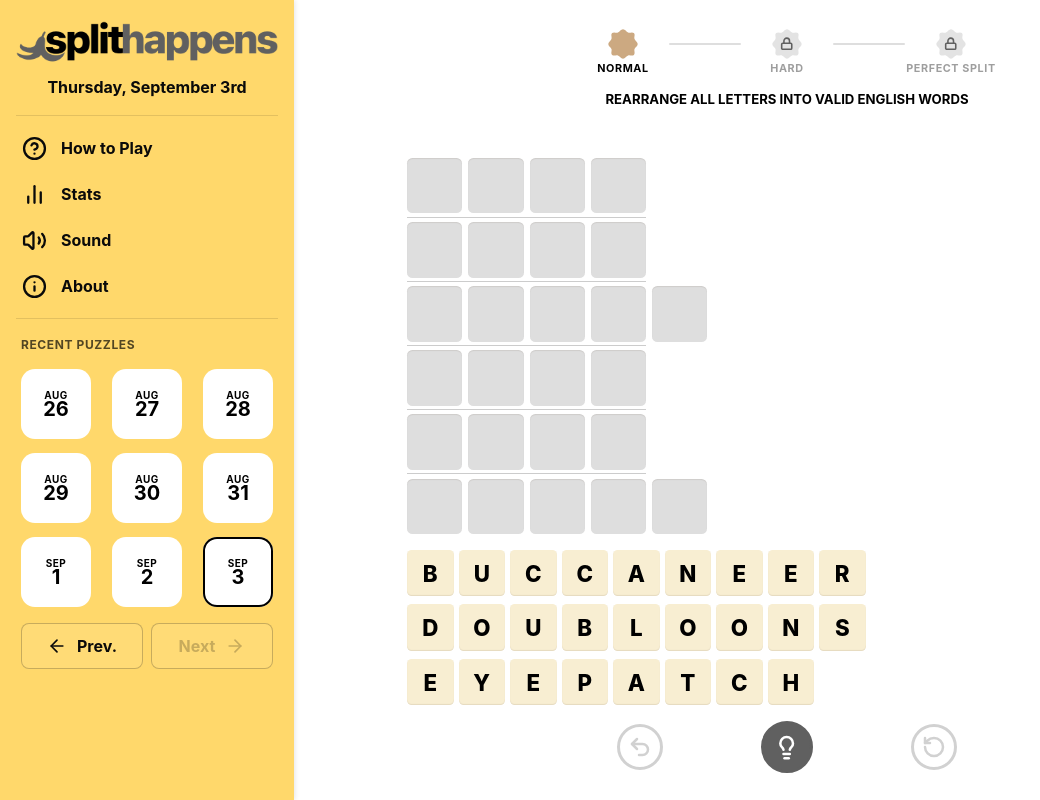
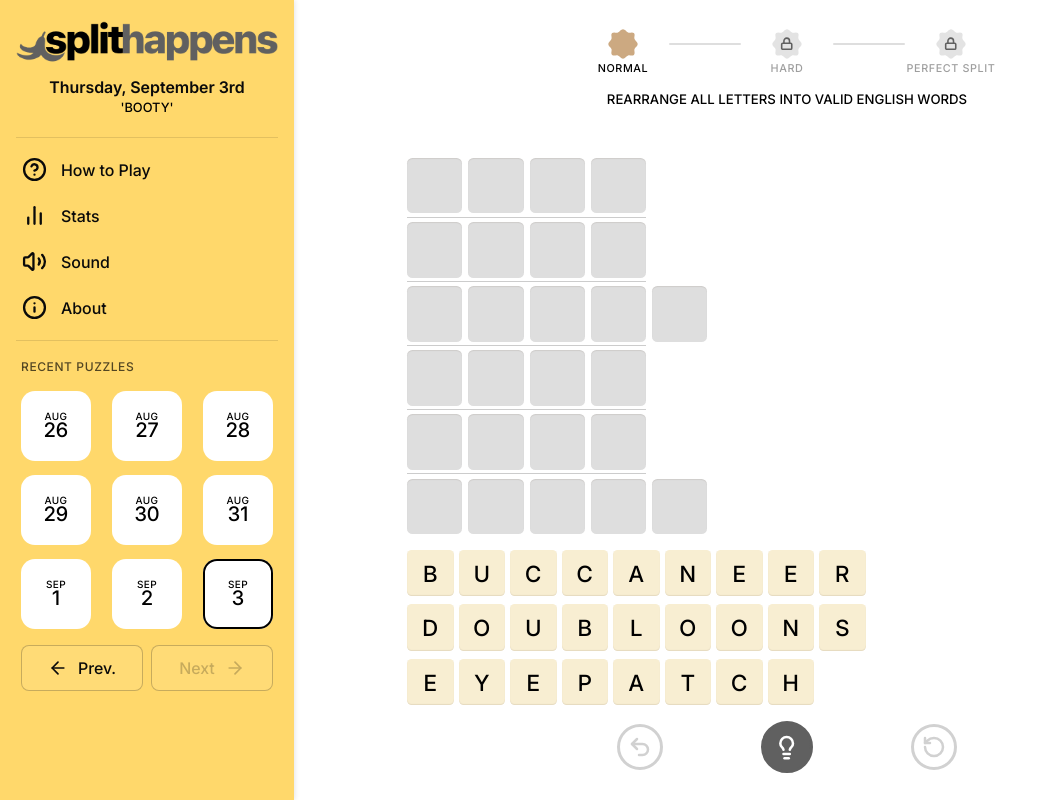
Before and after one commit to UncommonCrawl/SplitHappensWeb, a React (Vite) app: page / in a window 1280 px wide. Shown: the whole page, without its empty margins (0-1040 px from the left). Built offline with nearby package versions, Linux system fonts and the light colour scheme.

Commit message:
Display level title

```diff
--- a/src/App.tsx
+++ b/src/App.tsx
@@ -740,7 +740,10 @@ export default function App() {
         ><Menu /></button>
         <div className="mobile-brand">
           <img src={staticAssetPath("/images/title.png")} alt="Split Happens" className="mobile-wordmark" />
-          <h1>{longDate(selectedDate)}</h1>
+          <h1>
+            <span className="level-date">{longDate(selectedDate)}</span>
+            <span className="level-title">'{activeLevel.goldWord}'</span>
+          </h1>
         </div>
         <span className="mobile-header-spacer" aria-hidden="true" />
       </header>
@@ -759,7 +762,10 @@ export default function App() {
         <button className="drawer-close" aria-label="Close sidebar menu" onClick={() => closeDrawer()}><X /></button>
         <header className="sidebar-brand">
           <img src={staticAssetPath("/images/title.png")} alt="Split Happens" className="wordmark" />
-          <h1>{longDate(selectedDate)}</h1>
+          <h1>
+            <span className="level-date">{longDate(selectedDate)}</span>
+            <span className="level-title">'{activeLevel.goldWord}'</span>
+          </h1>
         </header>
 
         <nav className="sidebar-actions" aria-label="Game actions">
--- a/src/styles.css
+++ b/src/styles.css
@@ -1,5 +1,14 @@
+@font-face {
+  font-family: Inter;
+  src: url("/fonts/Inter-Latin.woff2") format("woff2");
+  font-style: normal;
+  font-weight: 100 900;
+  font-display: swap;
+}
+
 :root {
   font-family: Inter, ui-rounded, "SF Pro Rounded", -apple-system, BlinkMacSystemFont, "Segoe UI", sans-serif;
+  font-weight: 500;
   color: #000;
   background: #fff;
   font-synthesis: none;
@@ -28,6 +37,7 @@ html, body, #root { min-height: 100%; margin: 0; }
 body { min-width: 320px; background: #fff; }
 button, input { font: inherit; }
 button { color: inherit; }
+h1, h2, h3, strong, b { font-weight: 500; }
 
 .app-shell { min-height: 100vh; display: grid; grid-template-columns: 294px minmax(0, 1fr); }
 .mobile-header, .drawer-backdrop, .drawer-close { display: none; }
@@ -45,6 +55,9 @@ button { color: inherit; }
 .sidebar-brand { padding: 0 0 18px; text-align: center; border-bottom: 1px solid rgb(0 0 0 / 11%); }
 .wordmark { width: 100%; height: 48px; object-fit: contain; object-position: center; }
 .sidebar-brand h1 { margin: 8px 0 0; font-size: 16px; line-height: 1.2; white-space: nowrap; }
+.sidebar-brand h1 span, .mobile-brand h1 span { display: block; }
+.sidebar-brand .level-date, .mobile-brand .level-date { font-weight: 600; }
+.sidebar-brand .level-title, .mobile-brand .level-title { color: #000; font-size: 80%; font-weight: 500; line-height: 1.68; }
 .sidebar-actions { padding: 9px 0; border-bottom: 1px solid rgb(0 0 0 / 11%); }
 .sidebar-actions button {
   width: 100%;
@@ -56,7 +69,7 @@ button { color: inherit; }
   display: flex;
   align-items: center;
   gap: 14px;
-  font-weight: 700;
+  font-weight: 500;
   text-align: left;
   cursor: pointer;
 }
@@ -82,7 +95,7 @@ button { color: inherit; }
 .progress-rail h2 { margin: 0 0 17px; font-size: 12px; text-transform: uppercase; letter-spacing: .05em; color: rgb(0 0 0 / 68%); }
 .rail-row, .stat-row { display: flex; align-items: center; justify-content: space-between; min-height: 42px; }
 .rail-row + .rail-row { border-top: 1px solid #eee; }
-.archive-button { width: 100%; height: 46px; margin-top: 16px; border: 1px solid rgb(0 0 0 / 22%); background: rgb(255 255 255 / 8%); border-radius: 8px; font-weight: 700; display: flex; align-items: center; justify-content: center; gap: 10px; cursor: pointer; }
+.archive-button { width: 100%; height: 46px; margin-top: 16px; border: 1px solid rgb(0 0 0 / 22%); background: rgb(255 255 255 / 8%); border-radius: 8px; font-weight: 500; display: flex; align-items: center; justify-content: center; gap: 10px; cursor: pointer; }
 .archive-button:hover:not(:disabled) { border-color: rgb(0 0 0 / 40%); background: rgb(255 255 255 / 22%); }
 .archive-button:disabled { opacity: .45; cursor: not-allowed; }
 .archive-button svg { width: 20px; }
@@ -130,7 +143,7 @@ button { color: inherit; }
   opacity: 1;
 }
 .puzzle-date-placeholder { width: 100%; aspect-ratio: 1; visibility: hidden; }
-.puzzle-date-month { font-size: var(--puzzle-month-size); font-weight: 750; letter-spacing: .04em; }
+.puzzle-date-month { font-size: var(--puzzle-month-size); font-weight: 500; letter-spacing: .04em; }
 .puzzle-date-day { font-size: calc(var(--puzzle-month-size) * 2); line-height: .95; }
 
 .game-area {
@@ -177,7 +190,7 @@ button { color: inherit; }
 .tier-lock { position: absolute; width: 42%; height: 42%; color: var(--control); stroke-width: 2.8; }
 .tier-connector { height: 2px; min-width: 18px; max-width: 72px; flex: 1 1 72px; margin: calc((var(--seal-size) - 2px) / 2) -20px 0; border-radius: 999px; background: var(--placeholder); }
 .tier-connector.complete { background: var(--control); }
-.tier-objective { width: 100%; max-width: 560px; margin-top: clamp(8px, 1.2dvh, 14px); display: grid; grid-template-rows: repeat(3, auto); gap: 1px; text-align: center; font-size: clamp(11px, 1.65dvh, 15px); font-weight: 750; line-height: 1.25; text-transform: uppercase; }
+.tier-objective { width: 100%; max-width: 560px; margin-top: clamp(8px, 1.2dvh, 14px); display: grid; grid-template-rows: repeat(3, auto); gap: 1px; text-align: center; font-size: clamp(11px, 1.65dvh, 15px); font-weight: 500; line-height: 1.25; text-transform: uppercase; }
 .criterion-line { min-height: 1.25em; }
 .criterion-line.active-goal { color: #000; }
 .criterion-line.met { color: #777; }
@@ -216,7 +229,7 @@ button.gold-word:focus-visible { outline: 2px solid var(--selection); outline-of
   flex: 0 0 var(--target-size);
   border: 0;
   border-radius: 10%;
-  font-weight: 800;
+  font-weight: 500;
   font-size: min(30px, calc(var(--target-size) * .5));
   user-select: none;
   touch-action: none;
@@ -302,9 +315,9 @@ button.gold-word:focus-visible { outline: 2px solid var(--selection); outline-of
 .stats-streak-row { min-height: 112px; display: grid; grid-template-columns: 54px minmax(0, 1fr); align-items: center; gap: 24px; }
 .stats-streak-row + .stats-streak-row { border-top: 1px solid rgb(0 0 0 / 17%); }
 .stats-streak-row > div { display: grid; gap: 2px; }
-.stats-streak-row span { color: rgb(0 0 0 / 64%); font-size: 14px; font-weight: 750; letter-spacing: .045em; text-transform: uppercase; }
+.stats-streak-row span { color: rgb(0 0 0 / 64%); font-size: 14px; font-weight: 500; letter-spacing: .045em; text-transform: uppercase; }
 .stats-streak-row strong { font-size: 27px; line-height: 1.05; }
-.stats-streak-row small { color: rgb(0 0 0 / 64%); font-size: 15px; font-weight: 650; }
+.stats-streak-row small { color: rgb(0 0 0 / 64%); font-size: 15px; font-weight: 500; }
 .stats-flame { width: 54px; height: 54px; fill: currentColor; stroke: none; }
 .stats-flame.gold { color: var(--yellow-deep); }
 .stats-flame.silver { color: var(--silver); }
@@ -339,7 +352,7 @@ button.gold-word:focus-visible { outline: 2px solid var(--selection); outline-of
 .instructions { text-align: center; font-size: 17px; line-height: 1.45; }
 .about-content { text-align: center; font-size: 17px; line-height: 1.45; }
 .about-content p { margin: 0 0 14px; }
-.about-content a { color: inherit; font-weight: 700; text-underline-offset: 3px; }
+.about-content a { color: inherit; font-weight: 500; text-underline-offset: 3px; }
 .archive-grid { display: grid; grid-template-columns: repeat(auto-fill, minmax(150px, 1fr)); gap: 12px; }
 .archive-grid button { min-height: 116px; padding: 15px; border: 1px solid #ddd; border-radius: 10px; background: #fff; display: grid; gap: 5px; text-align: left; cursor: pointer; }
 .archive-grid button:hover, .archive-grid button.active { background: #fff8df; border-color: #e3b72f; }
@@ -348,12 +361,12 @@ button.gold-word:focus-visible { outline: 2px solid var(--selection); outline-of
 .victory-content { text-align: center; display: flex; flex-direction: column; align-items: center; }
 .victory-seal { width: 110px; height: 110px; border-radius: 50%; background: var(--gold); display: grid; place-items: center; color: var(--yellow-deep); box-shadow: 0 0 0 9px #fff4c8; }
 .victory-seal svg { width: 55px; height: 55px; }
-.primary-button { border: 0; border-radius: 9px; background: var(--yellow); min-height: 48px; padding: 0 22px; font-weight: 800; display: inline-flex; align-items: center; gap: 9px; cursor: pointer; }
+.primary-button { border: 0; border-radius: 9px; background: var(--yellow); min-height: 48px; padding: 0 22px; font-weight: 500; display: inline-flex; align-items: center; gap: 9px; cursor: pointer; }
 .toast { position: fixed; z-index: 80; left: 50%; bottom: 26px; transform: translateX(-50%); background: #191919; color: white; padding: 12px 18px; border-radius: 8px; box-shadow: var(--shadow); }
 .drag-tile { position: fixed; z-index: 100; pointer-events: none; display: grid; place-items: center; margin: 0; opacity: .5; transition: none; cursor: grabbing; }
 .loading-screen { min-height: 100vh; display: flex; flex-direction: column; align-items: center; justify-content: center; gap: 22px; padding: 30px; text-align: center; background: linear-gradient(135deg, #ffdc77, #fff4c8); }
 .loading-screen img { width: min(440px, 85vw); }
-.loading-screen p { max-width: 520px; font-weight: 650; }
+.loading-screen p { max-width: 520px; font-weight: 500; }
 .loader { width: 40px; height: 40px; border: 4px solid rgb(0 0 0 / 13%); border-top-color: #111; border-radius: 50%; animation: spin .8s linear infinite; }
 @keyframes spin { to { transform: rotate(360deg); } }
 
```
Also changed, not shown: public/fonts/Inter-Latin.woff2 (added), public/fonts/OFL.txt (added), 1 other file (tests, documents, lock files or other folders).
